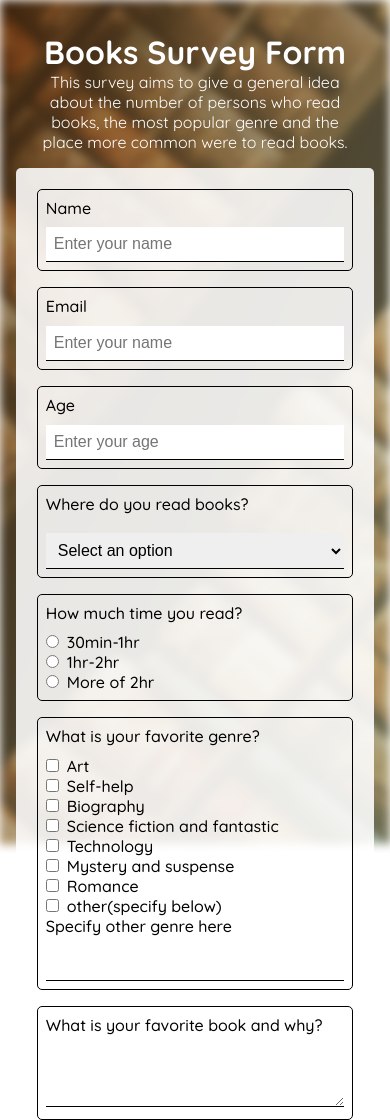
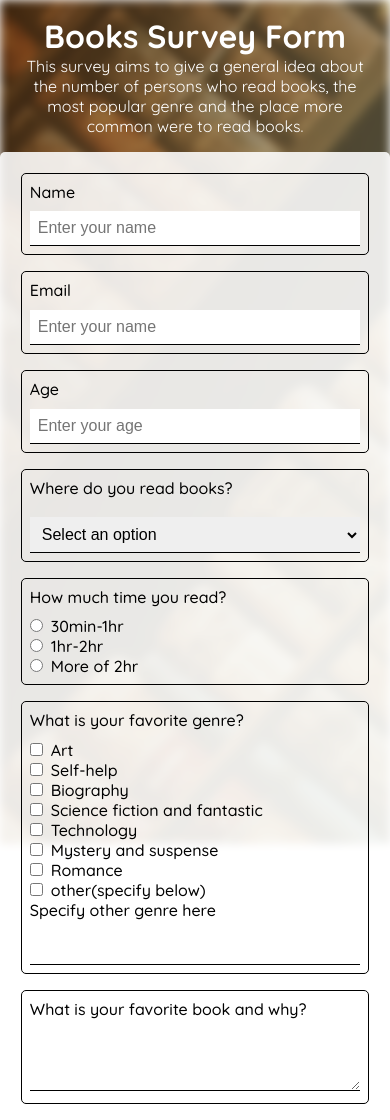
Before and after one commit to FrancoGL/FCC-Books-Survey-Form, a plain HTML site: page index.html in a window 390 px wide. Shown: the top 1120 px of the page. Drawn offline with Linux system fonts and the light colour scheme.

Commit message:
Update styles.css

```diff
--- a/css/styles.css
+++ b/css/styles.css
@@ -125,6 +125,6 @@ body::before {
 
 @media (max-width: 450px) {
     .container {
-        padding: 1rem;
+        padding: 0;
     }
 }
```
